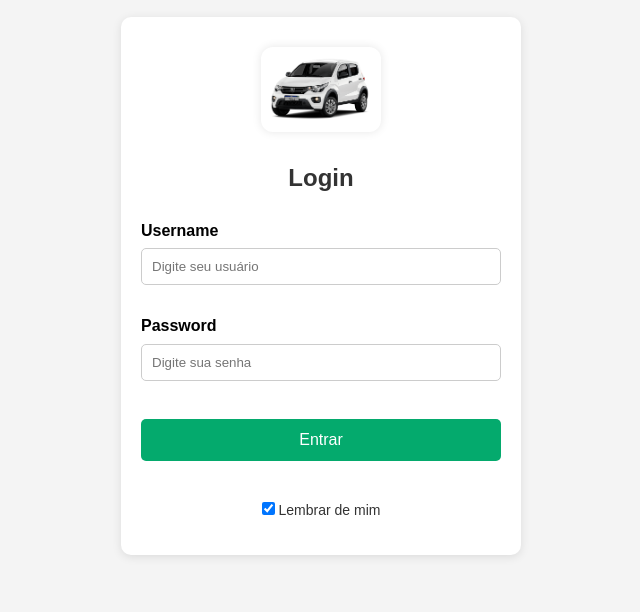
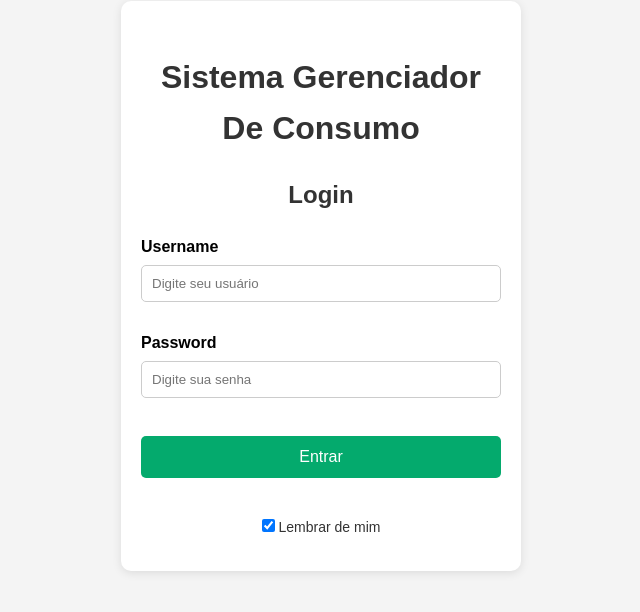
Before and after one commit to guilhermeoliveirac/Flex, a website: page public/login.html in a window 1280 px wide. Shown: the part 114-726 px from the top of the page, without its empty margins (319-959 px from the left). Drawn offline with Linux system fonts and the light colour scheme.

Commit message:
alterando nome home e padronizando código

```diff
--- a/public/login.html
+++ b/public/login.html
@@ -3,16 +3,14 @@
 <head>
   <meta charset="UTF-8" />
   <meta name="viewport" content="width=device-width, initial-scale=1.0" />
-  <title>Login</title>
+  <title>Flex</title>
   <link rel="stylesheet" href="style.css" />
 </head>
 <body>
   <div class="login-container">
     <form id="loginForm" class="login-box">
-      <div class="imgcontainer">
-        <img src="assents/logo.png" alt="Avatar" class="avatar" />
-      </div>
 
+<h1>Sistema Gerenciador De Consumo</h1>
       <h2>Login</h2>
 
       <div class="input-group">
```
Also changed, not shown: public/index.html (+1 -1 lines), public/registro.html (+1 -1 lines), public/valores.html (+1 -1 lines).
